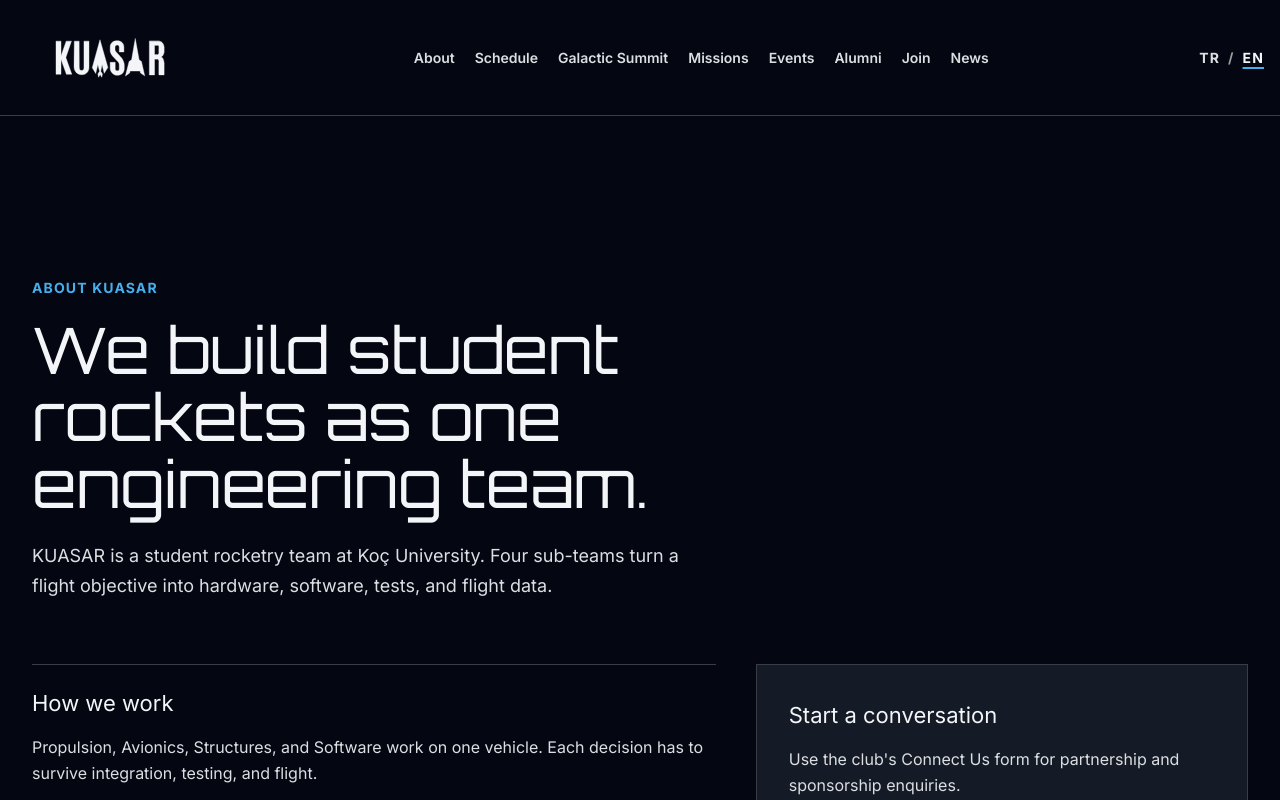
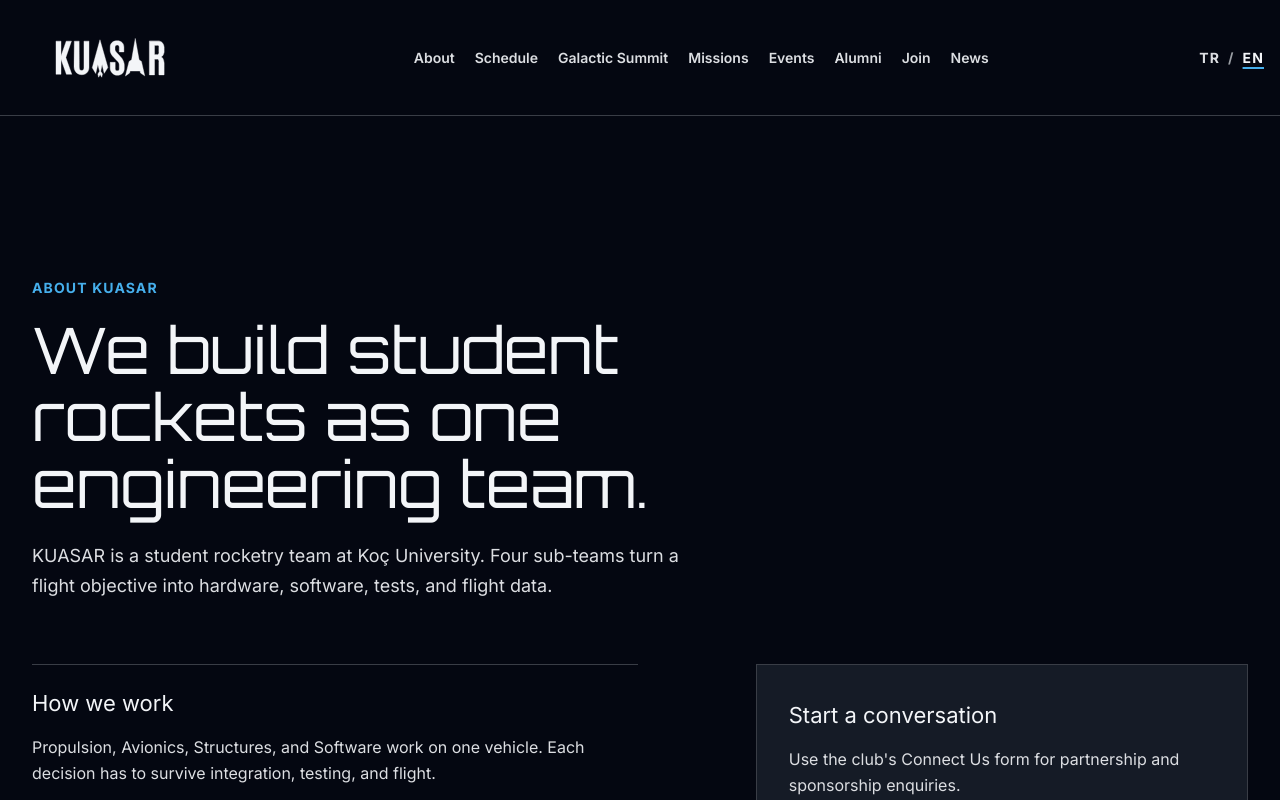
Before and after one commit to kuasar-website/kuasar-site, a Next.js app in the folder apps/web/: page /en/about in a window 1280 px wide. Shown: the top 800 px of the page. Built offline with nearby package versions, Linux system fonts and the light colour scheme.

Commit message:
fix(web): tighten about page reading measure

```diff
--- a/apps/web/components/about-and-join/page.module.css
+++ b/apps/web/components/about-and-join/page.module.css
@@ -55,7 +55,7 @@
 }
 
 .text-sections section {
-  max-inline-size: var(--container-prose);
+  max-inline-size: 60ch;
   padding-block-start: calc(var(--spacing) * 5);
   border-block-start: 1px solid var(--color-border);
 }
```
Also changed, not shown: 1 other file (tests, documents, lock files or other folders).
